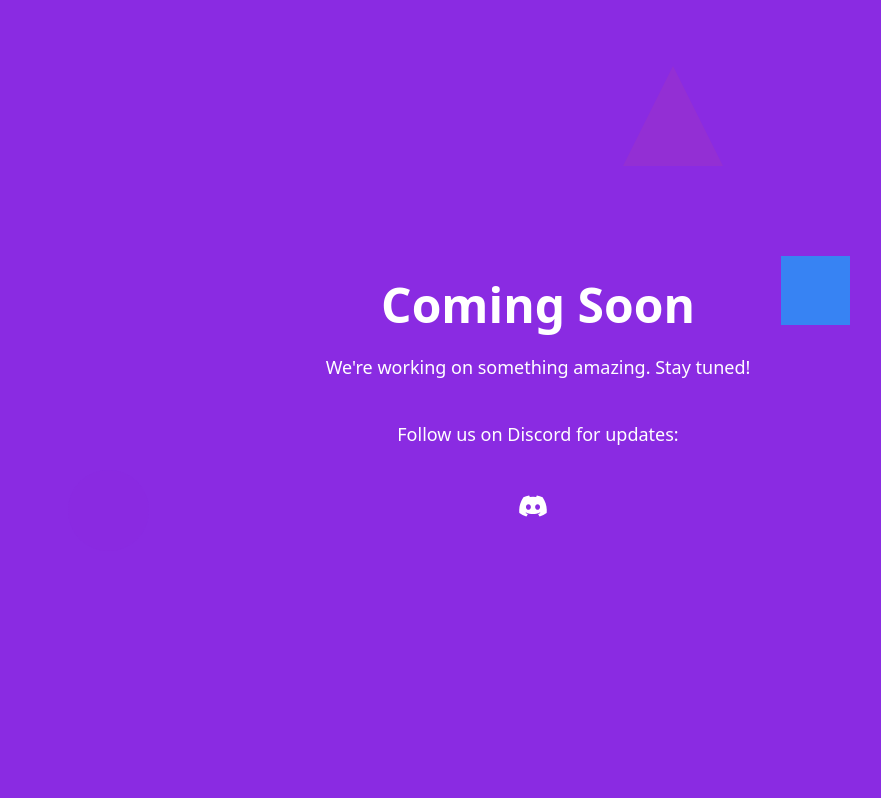
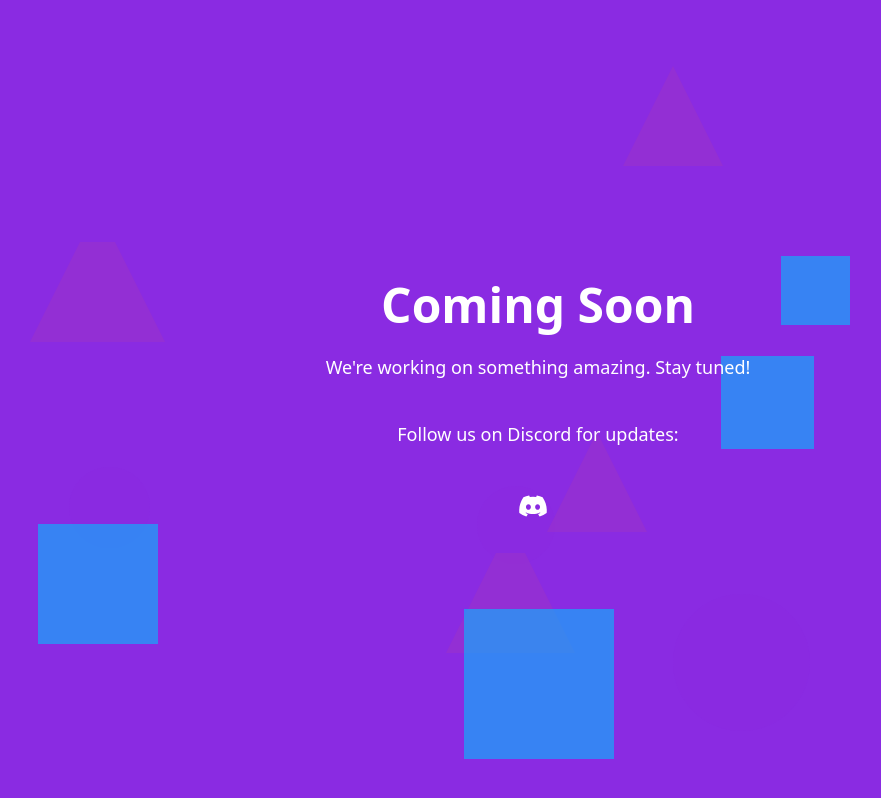
Before and after one commit to tyler-Github/ComingSoon, a plain HTML site: page index.html in a window 1280 px wide. Shown: the whole page, without its empty margins (102-983 px from the left). Drawn offline with nearby package versions, Linux system fonts and the light colour scheme.

Commit message:
Update index.html

```diff
--- a/index.html
+++ b/index.html
@@ -99,6 +99,15 @@
     <div class="shape circle"></div>
     <div class="shape rectangle"></div>
     <div class="shape triangle"></div>
+     <div class="shape circle"></div>
+    <div class="shape rectangle"></div>
+    <div class="shape triangle"></div>
+     <div class="shape circle"></div>
+    <div class="shape rectangle"></div>
+    <div class="shape triangle"></div>
+     <div class="shape circle"></div>
+    <div class="shape rectangle"></div>
+    <div class="shape triangle"></div>
   </div>
   <div class="coming-soon">
     <div class="container">
```
